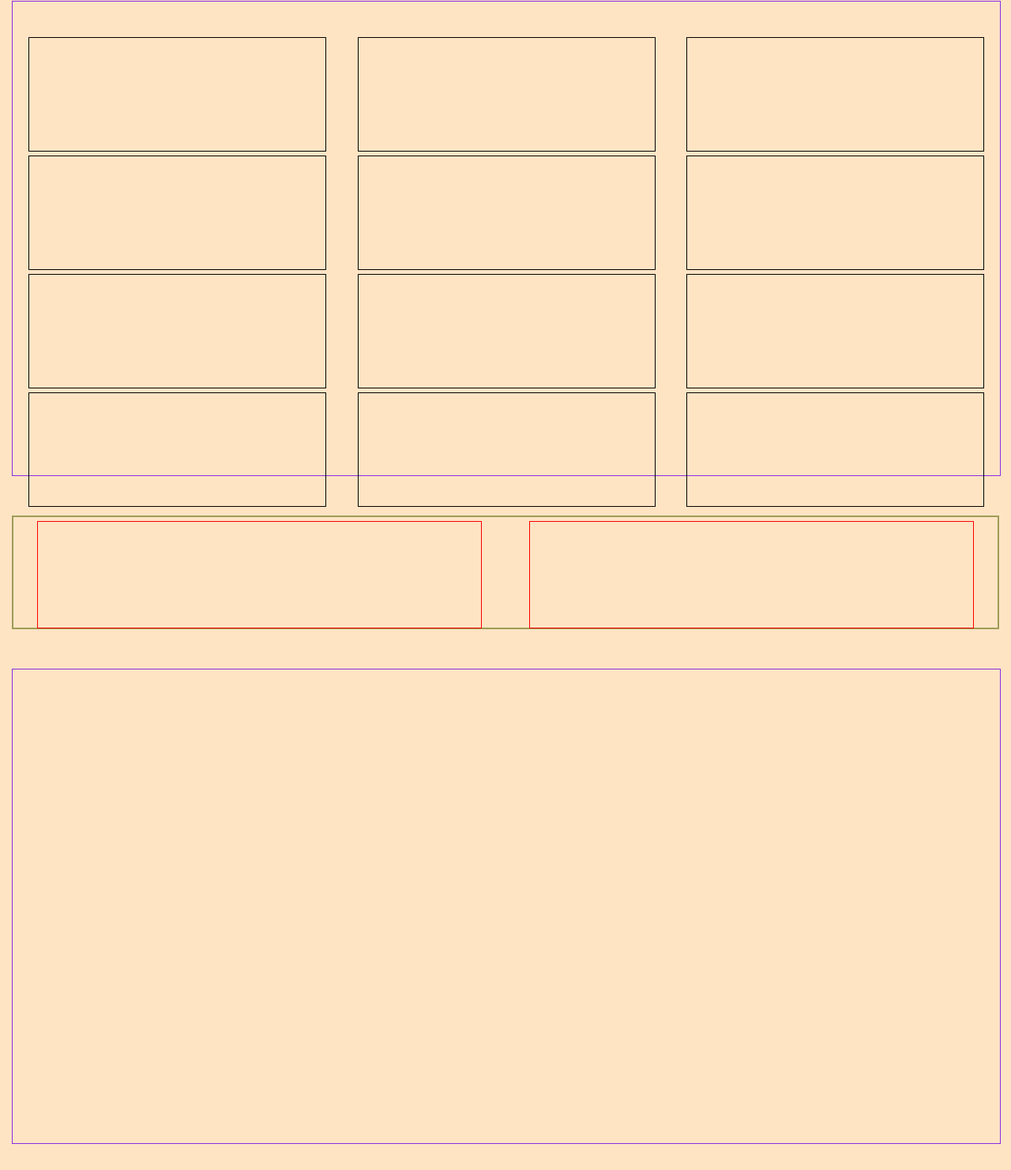
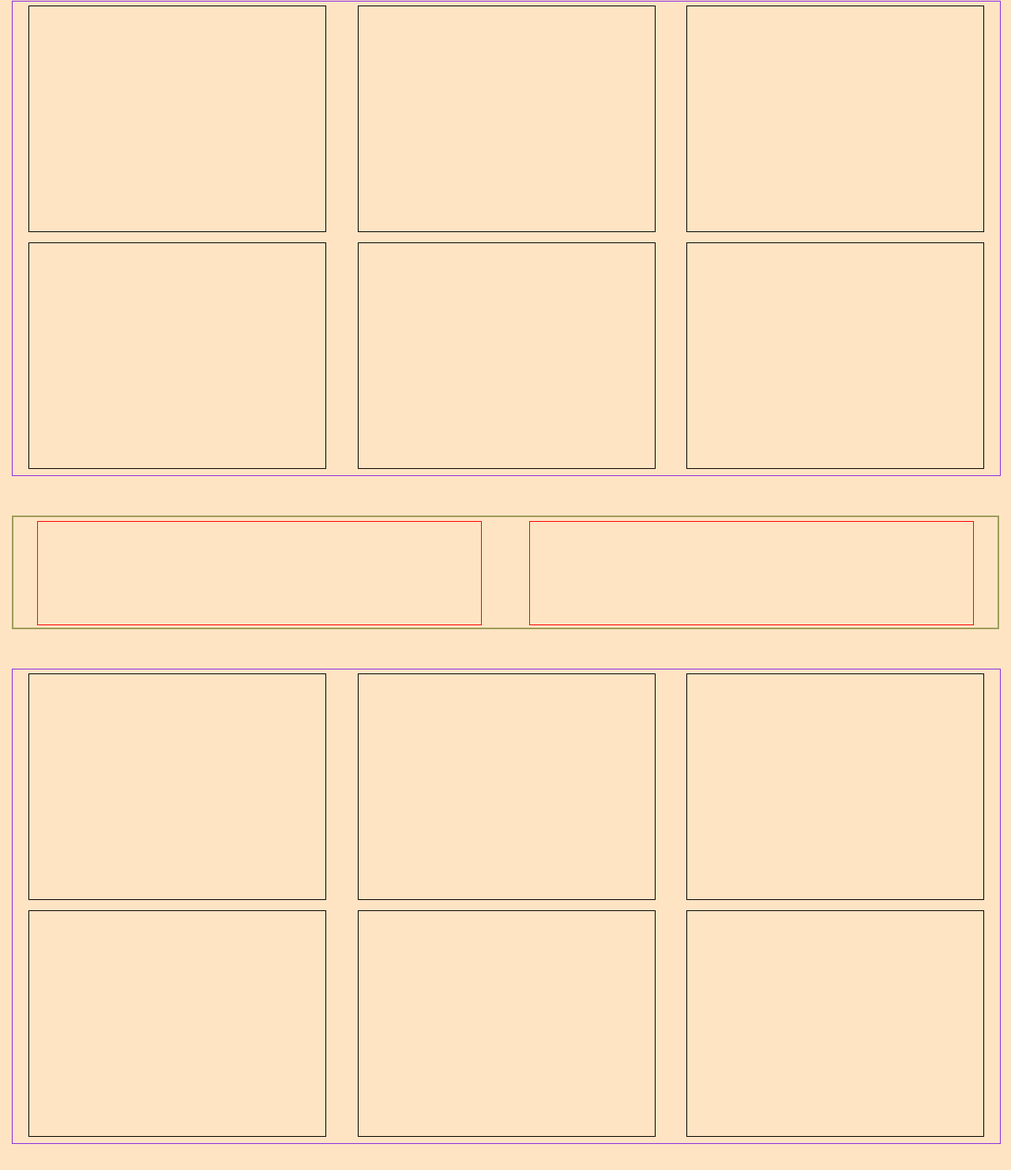
Before and after one commit to jahid-111/E-Commerce, a plain HTML site: page index.html in a window 1280 px wide. Shown: the part 818-2300 px from the top of the page at 79% size. Drawn offline with Linux system fonts and the light colour scheme.

Commit message:
Commit message.

```diff
--- a/index.html
+++ b/index.html
@@ -46,34 +46,37 @@
 
 
 
-        <!-- fix the grid -->
+
 
         <section class="product-display">
+            <div id="displayp"></div>
+            <div id="displayp"></div>
+            <div id="displayp"></div>
 
             <div id="displayp"></div>
             <div id="displayp"></div>
             <div id="displayp"></div>
-            <div id="displayp"></div>
-            <div id="displayp"></div>
-            <div id="displayp"></div>
-            <div id="displayp"></div>
-            <div id="displayp"></div>
-            <div id="displayp"></div>
-            <div id="displayp"></div>
-            <div id="displayp"></div>
-            <div id="displayp"></div>
-
         </section>
-
-
-
-
 
 
         <section class="product-off">
             <div id="off-sells"></div>
             <div id="off-sells"></div>
         </section>
+
+
+
+        <section class="product-display">
+            <div id="displayp"></div>
+            <div id="displayp"></div>
+            <div id="displayp"></div>
+
+            <div id="displayp"></div>
+            <div id="displayp"></div>
+            <div id="displayp"></div>
+        </section>
+
+
 
 
         <section class="deal-product">
--- a/style.css
+++ b/style.css
@@ -118,11 +118,8 @@ article {
     height: 95%;
     width: 90%;
     border: 1px solid;
-    margin: 45px 20px 0px 20px;
+    margin: 5px 20px 5px 20px;
 }
-
-
-
 
 .product-off {
     height: 140px;
@@ -134,8 +131,8 @@ article {
 
 #off-sells {
     border: 1px solid red;
-    height: 130px;
-    width: 600px;
+    height: 90%;
+    width: 45%;
     margin: 5px 30px 0px 30px;
     padding: 2px 2px 2px 2px;
 }
@@ -145,7 +142,12 @@ article {
     width: 100%;
     border: 1px solid blueviolet;
     margin: 35px 0px 0px 0px;
+
 }
+
+
+
+
 
 .new-product {
     height: 240px;
```
